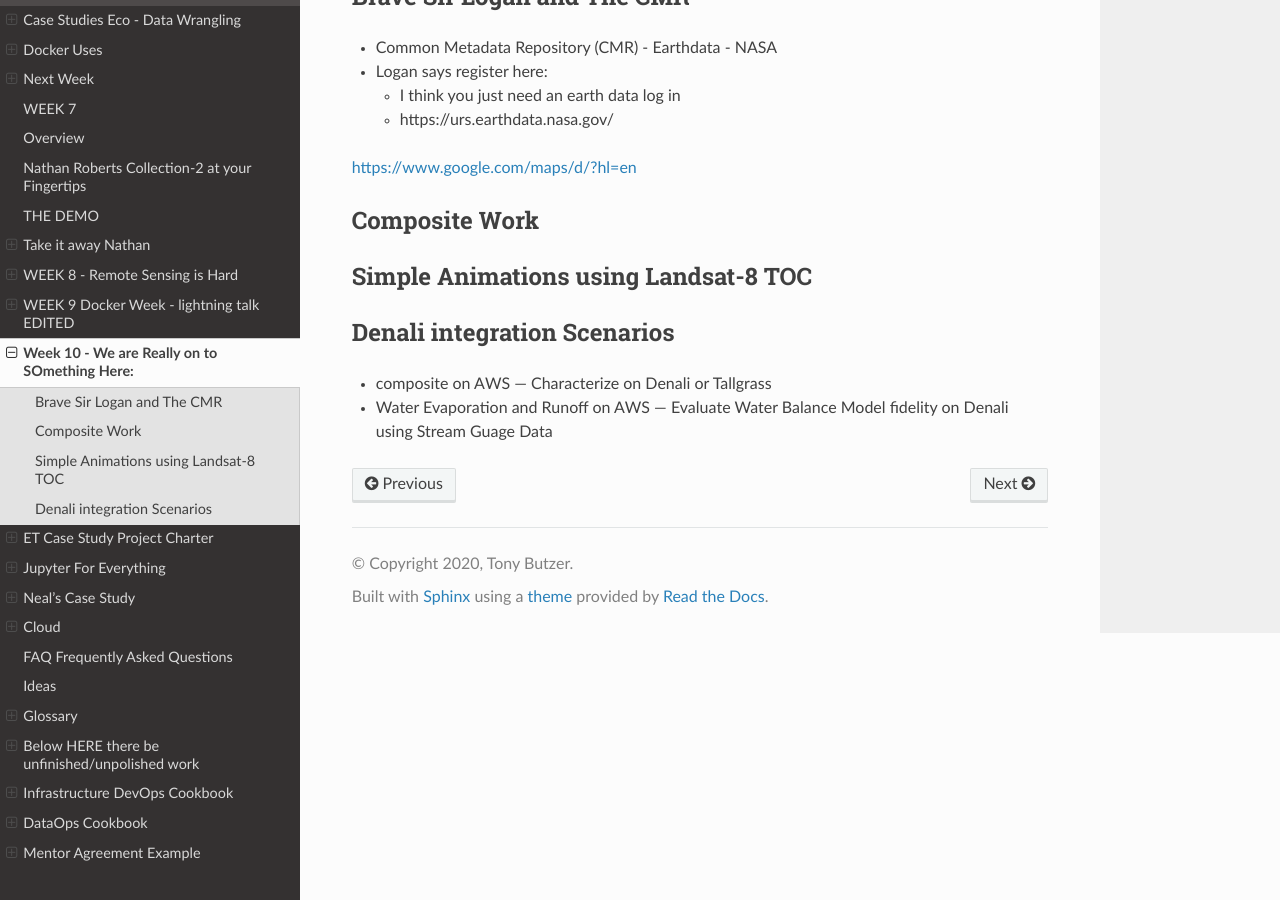
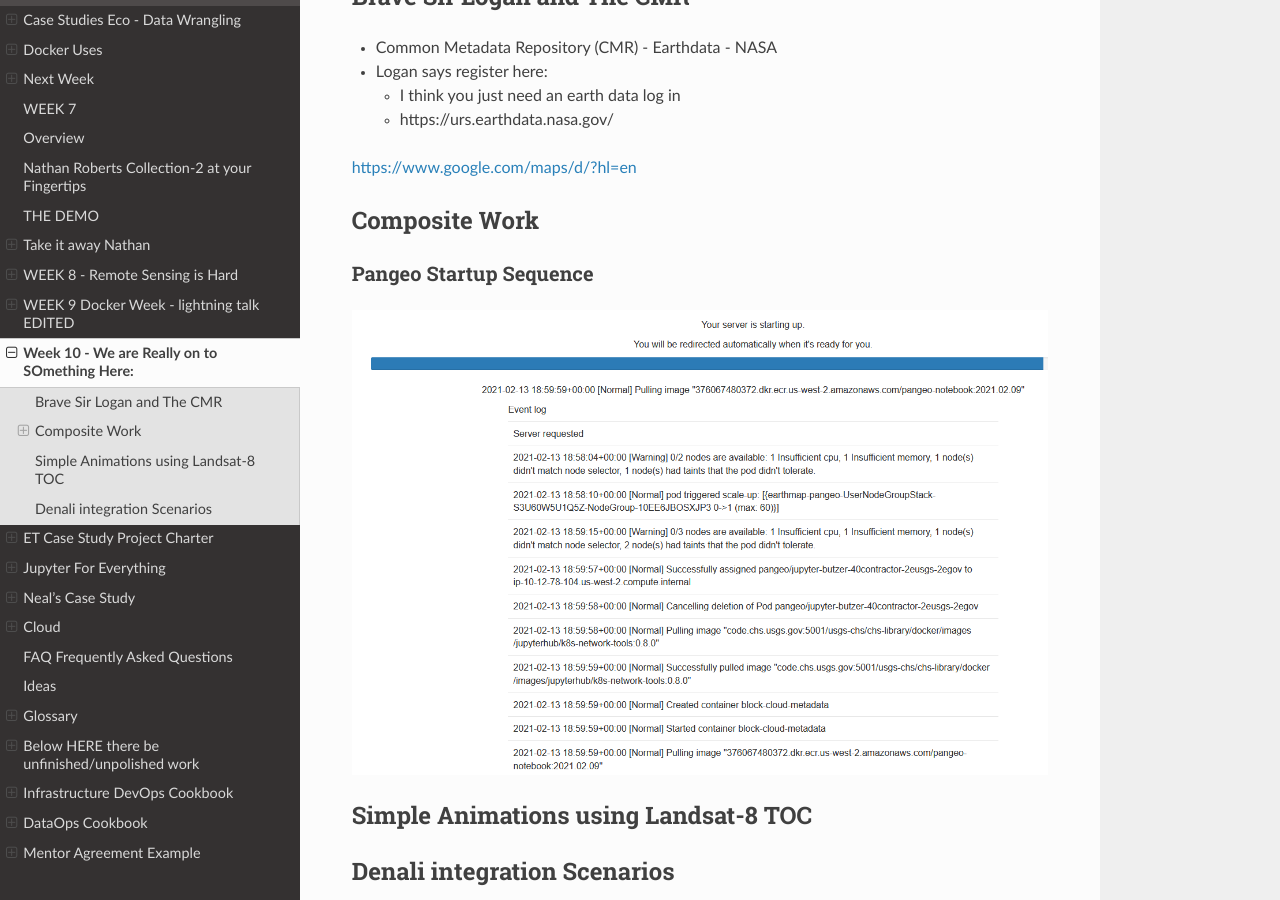
Before and after one commit to tonybutzer/harmony-docs, a Sphinx documentation site: the page built from documentation/source/10week.md, in a window 1280 px wide and 900 px high, scrolled down 640 px. Built offline with Sphinx 7.4.7 and the Read the Docs theme 2.0.0, drawn with Linux system fonts in a browser that asks for light colours; pages that are not in the unit, such as notebooks, are missing from menus.

Commit message:
automatic git update from Makefile

```diff
--- a/documentation/source/10week.md
+++ b/documentation/source/10week.md
@@ -31,6 +31,10 @@
 
 ## Composite Work
 
+### Pangeo Startup Sequence
+
+![pang](./Assets/pangeo-k8s-startup-event-log.PNG)
+
 
 ## Simple Animations using Landsat-8 TOC
 
```
Also changed, not shown: documentation/source/Assets/pangeo-k8s-startup-event-log.PNG (added).
